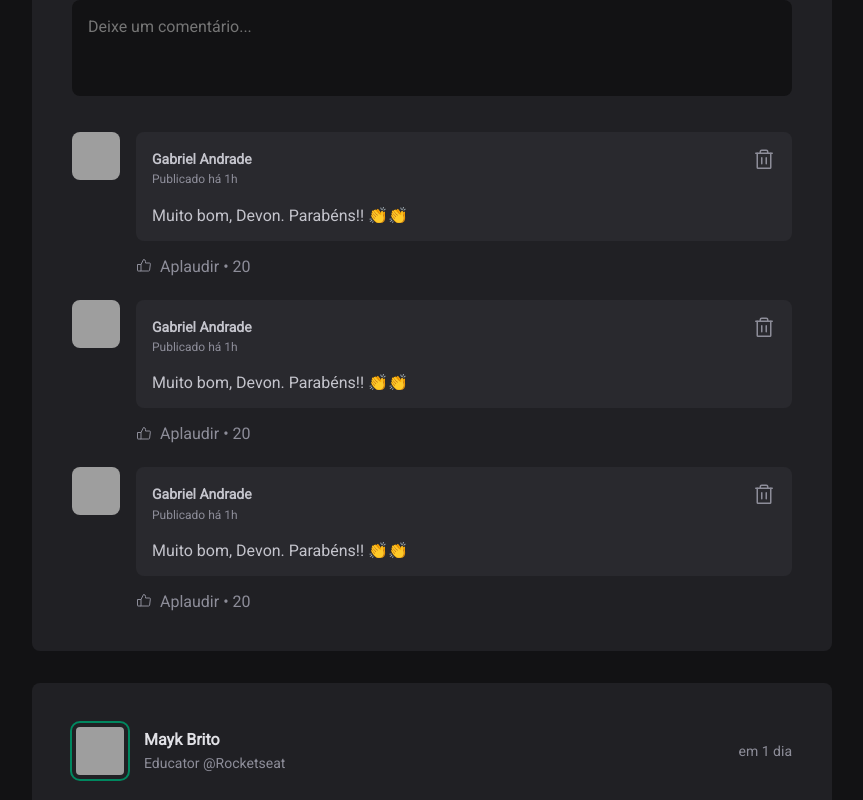
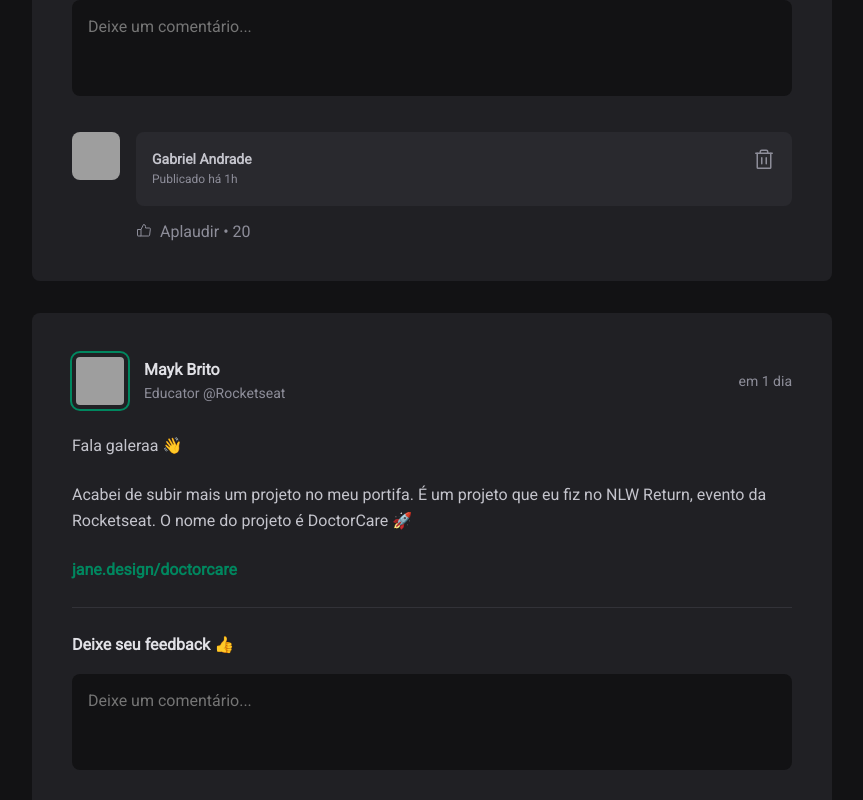
Before and after one commit to gabrieltdrk/01-iniciando-react, a React (Vite) app: page / in a window 1280 px wide. Shown: the part 460-1260 px from the top of the page, without its empty margins (352-1215 px from the left). Built offline with nearby package versions, Linux system fonts and the light colour scheme; grey boxes are pictures that could not be loaded.

Commit message:
remover comentários através do botão

```diff
--- a/src/components/Comment.jsx
+++ b/src/components/Comment.jsx
@@ -2,10 +2,14 @@ import { ThumbsUp, Trash } from "phosphor-react";
 import styles from "./Comment.module.css";
 import { Avatar } from "./Avatar";
 
-export function Comment() {
+export function Comment({ content, onDeleteComment }) {
+  function handleDeleteComment() {
+    onDeleteComment(content);
+  }
+
   return (
     <div className={styles.comment}>
-      <Avatar hasBorder={false} profile='https://github.com/maykbrito.png' />
+      <Avatar hasBorder={false} profile="https://github.com/maykbrito.png" />
       <div className={styles.commentContainer}>
         <div className={styles.commentContent}>
           <header>
@@ -18,11 +22,11 @@ export function Comment() {
                 Publicado há 1h
               </time>
             </div>
-            <button title="Excluir comentário">
+            <button onClick={handleDeleteComment} title="Excluir comentário">
               <Trash size={24} />
             </button>
           </header>
-          <p>Muito bom, Devon. Parabéns!! 👏👏</p>
+          {content}
         </div>
         <footer>
           <button>
--- a/src/components/Post.jsx
+++ b/src/components/Post.jsx
@@ -4,8 +4,12 @@ import ptBR from "date-fns/locale/pt-BR";
 import { Avatar } from "./Avatar";
 import { Comment } from "./Comment";
 import styles from "./Post.module.css";
+import { useState } from "react";
 
 export function Post({ author, publishedAt, content }) {
+  const [comments, setComments] = useState(['']); // post comments
+  const [commentText, setCommentText] = useState(''); // comments textarea
+
   const publishedAtTitleFormatted = format(
     publishedAt,
     "dd 'de' LLLL 'às' HH:mm'h'",
@@ -18,6 +22,23 @@ export function Post({ author, publishedAt, content }) {
     locale: ptBR,
     addSuffix: true,
   });
+
+  function handleCreateComment() {
+    event.preventDefault();
+    setComments([...comments, commentText]);
+    setCommentText('');
+  }
+
+  function handleChangeComment() {
+    setCommentText(event.target.value);
+  }
+
+  function deleteComment(commentToDelete) {
+    const commentsWithoutDelete = comments.filter(comment => {
+      return comment !== commentToDelete;
+    })
+    setComments(commentsWithoutDelete);
+  }
 
   return (
     <article className={styles.post}>
@@ -41,10 +62,10 @@ export function Post({ author, publishedAt, content }) {
       <div className={styles.content}>
         {content.map((line) => {
           if (line.type === "paragraph") {
-            return <p>{line.content}</p>;
+            return <p key={line.content}>{line.content}</p>;
           } else if (line.type === "link") {
             return (
-              <p>
+              <p key={line.content}>
                 <a href="###">{line.content}</a>
               </p>
             );
@@ -52,18 +73,28 @@ export function Post({ author, publishedAt, content }) {
         })}
       </div>
 
-      <form className={styles.commentForm}>
+      <form onSubmit={handleCreateComment} className={styles.commentForm}>
         <strong>Deixe seu feedback 👍</strong>
-        <textarea placeholder="Deixe um comentário..." />
+        <textarea
+          name="comment"
+          value={commentText}
+          onChange={handleChangeComment}
+          placeholder="Deixe um comentário..."
+        />
         <footer>
           <button type="submit">Publicar</button>
         </footer>
       </form>
 
       <div className={styles.commentSection}>
-        <Comment />
-        <Comment />
-        <Comment />
+        {comments.map((comment) => {
+          return (
+          <Comment
+            onDeleteComment={deleteComment}
+            key={comment}
+            content={comment}
+          />);
+        })}
       </div>
     </article>
   );
```
